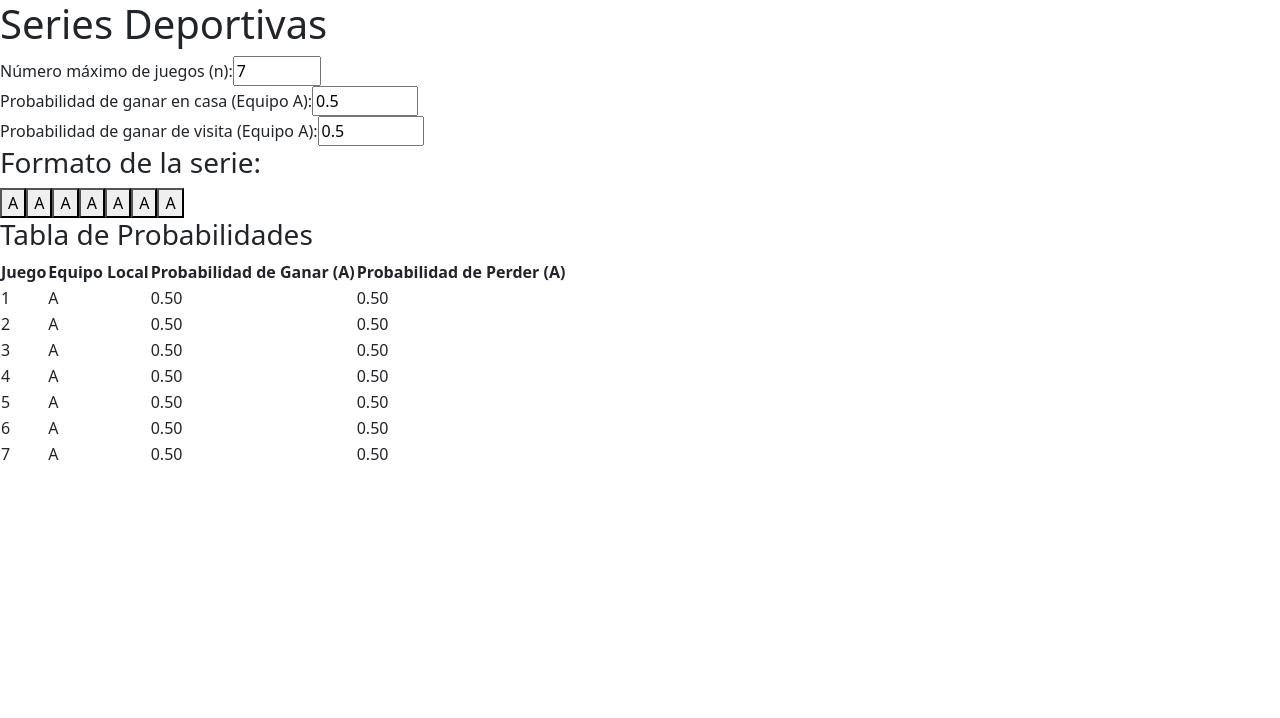
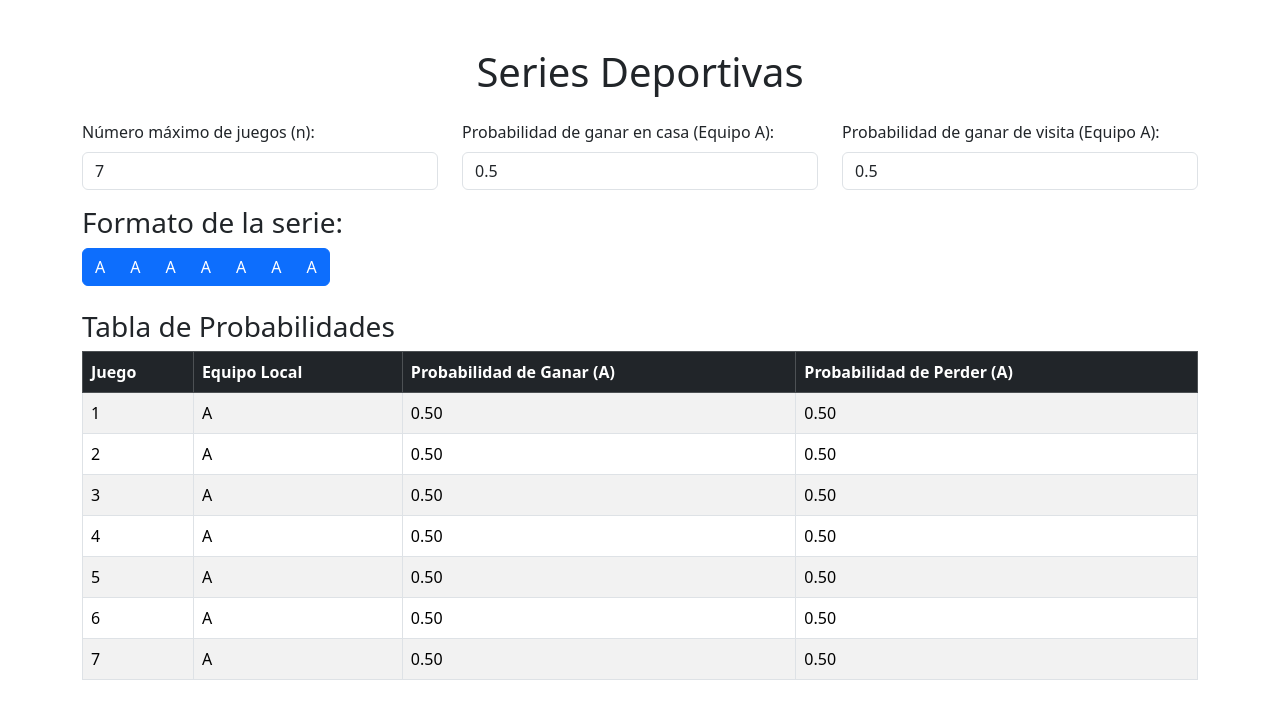
Before and after one commit to Brayton16/proyecto-io, a React (Create React App) app: page /proyecto_3 in a window 1280 px wide. Shown: the top 718 px of the page. Built offline with nearby package versions, Linux system fonts and the light colour scheme.

Commit message:
Bootstrap proyecto3

```diff
--- a/src/proyecto_0/Proyecto0.jsx
+++ b/src/proyecto_0/Proyecto0.jsx
@@ -38,7 +38,7 @@ const Proyecto0  = () => {
     return(
         <div className='m-5'>
             <div className='text-center'><h1>Proyecto Investigación de Operaciones</h1></div>
-            <div className='text-center'><h3>Creado por: Brayton Solano, Julián Madrigal, Deylan Sandoval, Álex Brenes</h3></div>
+            <div className='text-center'><h3>Creado por: Brayton Solano, Julián Madrigal, Deylan Sandoval, Alex Brenes</h3></div>
             <div className='text-center m-5'><p>Por favor ingrese a un algorimo para continuar</p></div>
             <div className='d-flex'>
                 <div className='container text-center card-deck'>
--- a/src/proyecto_3/Proyecto3.jsx
+++ b/src/proyecto_3/Proyecto3.jsx
@@ -1,20 +1,11 @@
-
-//const Proyecto3  = ( ) => {
-//    return(
-//        <div>
-//            Hola Mundo!
-//        </div>
-//    )
-//}
-
-
 import React, { useState } from 'react';
+import 'bootstrap/dist/css/bootstrap.min.css';
 
 function Proyecto3() {
-  const [numGames, setNumGames] = useState(7); // maximo de juegos
-  const [ph, setPh] = useState(0.5); // Probabilidad del equipo A ganando en casa
-  const [pr, setPr] = useState(0.5); // Probabilidad del equipo A ganando de visita
-  const [seriesFormat, setSeriesFormat] = useState(new Array(7).fill('A')); // aqui el equipo A es local en todos los juegos
+  const [numGames, setNumGames] = useState(7);
+  const [ph, setPh] = useState(0.5);
+  const [pr, setPr] = useState(0.5);
+  const [seriesFormat, setSeriesFormat] = useState(new Array(7).fill('A'));
 
   const handleNumGamesChange = (e) => {
     const value = Math.min(Math.max(parseInt(e.target.value), 1), 11);
@@ -46,14 +37,16 @@ function Proyecto3() {
   const probabilities = calculateProbabilities();
 
   return (
-    <div className="app-container">
-      <h1>Series Deportivas</h1>
+    <div className="container mt-5">
+      <h1 className="text-center mb-4">Series Deportivas</h1>
 
-      {/* Inputs para el usuario */}
-      <div className="input-section">
-        <label>Número máximo de juegos (n):</label>
+      <div className="row mb-3">
+        <div className="col-md-4">
+          <label htmlFor="numGames" className="form-label">Número máximo de juegos (n):</label>
           <input
             type="number"
+            id="numGames"
+            className="form-control"
             value={numGames}
             min="1"
             max="11"
@@ -61,10 +54,12 @@ function Proyecto3() {
           />
         </div>
 
-      <div className="input-section">
-        <label>Probabilidad de ganar en casa (Equipo A):</label>
+        <div className="col-md-4">
+          <label htmlFor="ph" className="form-label">Probabilidad de ganar en casa (Equipo A):</label>
           <input
             type="number"
+            id="ph"
+            className="form-control"
             step="0.01"
             min="0"
             max="1"
@@ -73,10 +68,12 @@ function Proyecto3() {
           />
         </div>
 
-      <div className="input-section">
-        <label>Probabilidad de ganar de visita (Equipo A):</label>
+        <div className="col-md-4">
+          <label htmlFor="pr" className="form-label">Probabilidad de ganar de visita (Equipo A):</label>
           <input
             type="number"
+            id="pr"
+            className="form-control"
             step="0.01"
             min="0"
             max="1"
@@ -84,26 +81,26 @@ function Proyecto3() {
             onChange={(e) => setPr(parseFloat(e.target.value))}
           />
         </div>
+      </div>
 
-      {/* Botones para el formato de la serie */}
-      <div className="format-section">
+      <div className="mb-4">
         <h3>Formato de la serie:</h3>
+        <div className="btn-group" role="group" aria-label="Formato de la serie">
           {seriesFormat.map((team, index) => (
             <button
               key={index}
               onClick={() => handleSeriesFormatChange(index)}
-            className={`format-button ${team === 'A' ? 'team-a' : 'team-b'}`}
+              className={`btn ${team === 'A' ? 'btn-primary' : 'btn-secondary'}`}
             >
               {team}
             </button>
           ))}
         </div>
+      </div>
 
-      {/* Tabla de Probabilidades */}
-      <div>
       <h3>Tabla de Probabilidades</h3>
-        <table className="probability-table">
-          <thead>
+      <table className="table table-striped table-bordered">
+        <thead className="table-dark">
           <tr>
             <th>Juego</th>
             <th>Equipo Local</th>
@@ -123,9 +120,7 @@ function Proyecto3() {
         </tbody>
       </table>
     </div>
-    </div>
   );
 }
 
-
 export default Proyecto3;
```
Lines whose indentation alone changed are shown as unchanged.
